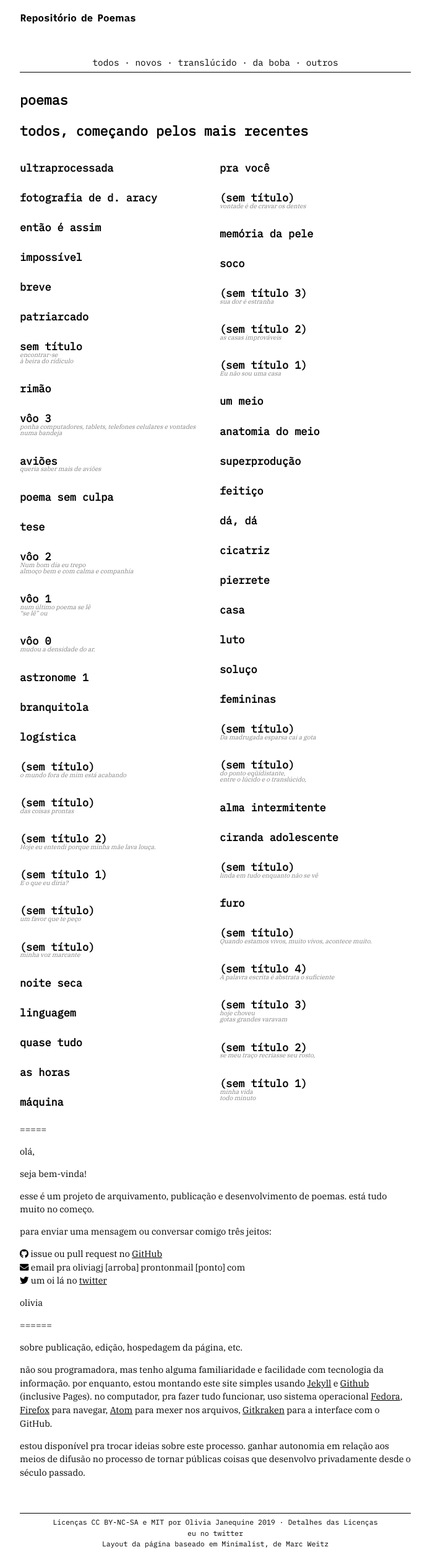
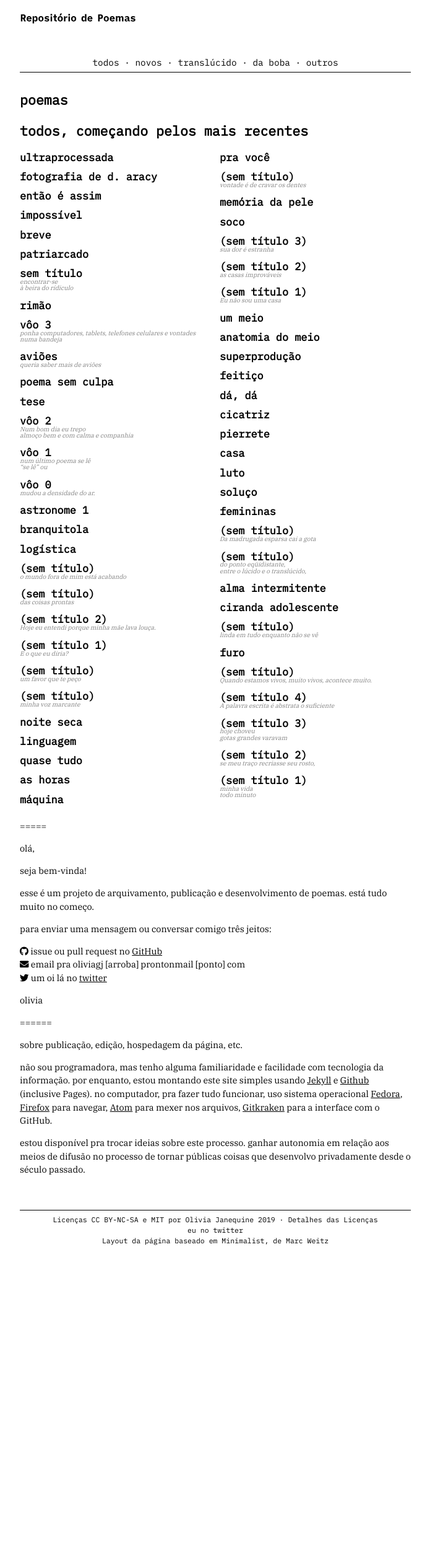
Before and after one commit to olivia-olivia/olivia-olivia.github.io, a Jekyll site: the page built from index.md, in a window 1280 px wide. Shown: the whole page at 62% size, without its empty margins (292-987 px from the left). Built offline with Jekyll 4.4.1, drawn with Linux system fonts in a browser that asks for light colours; nearby versions of some CDN libraries; comment, search, counter and statistics services are not loaded; after the commit the page ends 2037 px from its top, so only the background shows below that.

Commit message:
teste layout

```diff
--- a/assets/css/style.css
+++ b/assets/css/style.css
@@ -119,7 +119,7 @@ a:hover	{
 #post-short h3, #post h2	{
 	margin-bottom: 0px;
 	margin-top: 0em;
-	padding-top: 1em;
+	padding-top: 0em;
 	padding-bottom: 0px;
 	line-height: 100%;
 }
```
